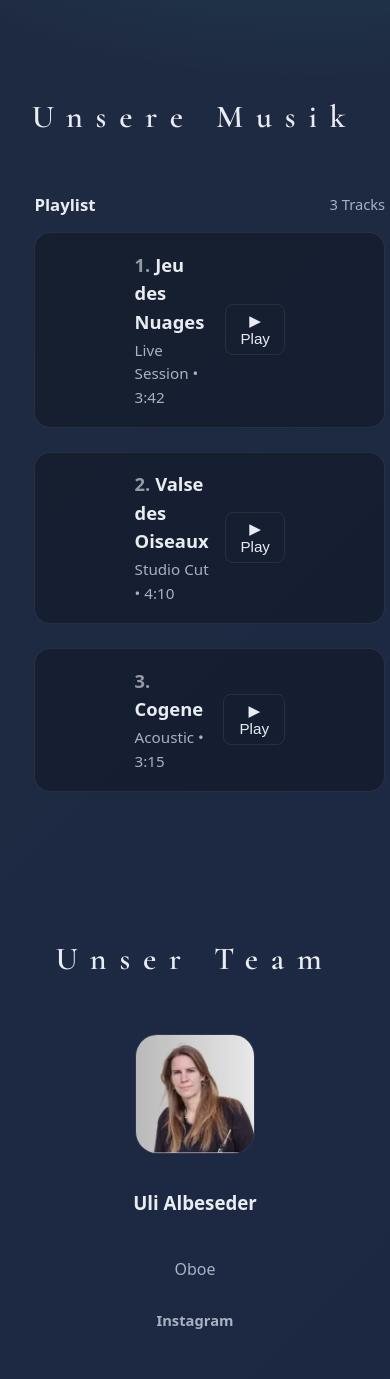
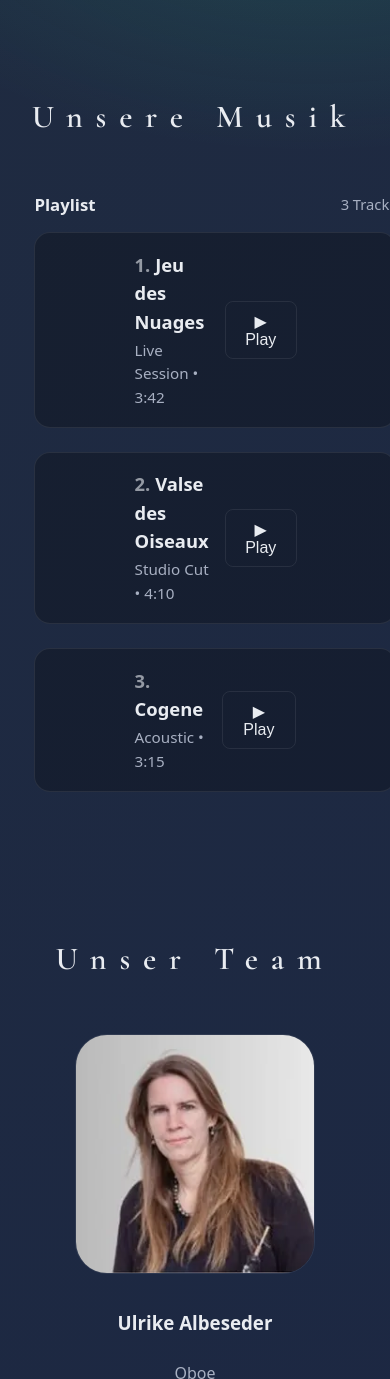
Before and after one commit to OBO-WAN/Melangea_Prototype, a PHP site: page / in a window 390 px wide; the page is wider, and only the part inside the window is pictured. Shown: the part 976-2355 px from the top of that part. Run offline with PHP 8.4, Linux system fonts and the light colour scheme.

Commit message:
feat: picture added

```diff
--- a/index.html
+++ b/index.html
@@ -153,48 +153,61 @@
           <!-- <p class="muted">Kartenlayout – später dynamisch aus WP.</p> -->
         </div>
 
-        <div class="grid three">
+        <div class="grid team">
 
           <article class="card person">
             <div class="avatar">
-              <img src="assets/IMG/portrait/uli.webp" alt="Uli Albeseder – Oboe" width="140" height="140"
+              <img src="assets/IMG/portrait/uli.webp" alt="Ulrike Albeseder – Oboe" width="140" height="140"
                 loading="lazy">
             </div>
 
-            <h3>Uli Albeseder</h3>
+            <h3>Ulrike Albeseder</h3>
             <p class="muted">Oboe</p>
 
             <div class="person-links">
-              <a href="#" target="_blank" rel="noopener">Instagram</a>
+              <a href="#" target="_blank" rel="noopener">Bio</a>
             </div>
           </article>
 
 
           <article class="card person">
             <div class="avatar">
-              <img src="assets/team/name2.webp" alt="Uwe Hanewald – Akkordeon" width="140" height="140" loading="lazy">
+              <img src="assets/IMG/portrait/Uwe.webp" alt="Uwe Hanewald – Akkordeon" width="140" height="140" loading="lazy">
             </div>
 
             <h3>Uwe Hanewald</h3>
             <p class="muted">Akkordeon</p>
 
             <div class="person-links">
-              <a href="#" target="_blank" rel="noopener">Instagram</a>
+              <a href="#" target="_blank" rel="noopener">Bio</a>
             </div>
           </article>
 
 
           <article class="card person">
             <div class="avatar">
-              <img src="assets/team/management.webp" alt="Management – Booking" width="52" height="52" loading="lazy">
+              <img src="assets/team/management.webp" alt="Wolfgang Mayé – Akkordeon" width="140" height="140"
+                loading="lazy">
             </div>
 
-            <h3>Management</h3>
-            <p class="muted">Booking</p>
+            <h3>Wolfgang Mayé</h3>
+            <p class="muted">Kontrabaß</p>
 
             <div class="person-links">
-              <a href="mailto:info@melangea2.com">info@melangea2.com</a>
-              <a href="#">Presse</a>
+              <a href="#" target="_blank" rel="noopener">Bio</a>
+            </div>
+          </article>
+
+          <article class="card person">
+            <div class="avatar">
+              <img src="assets/team/player4.webp" alt="Player 4 – Instrument" width="140" height="140" loading="lazy">
+            </div>
+
+            <h3>Wolfgang Disch</h3>
+            <p class="muted">Schlagzeug/Percussion</p>
+
+            <div class="person-links">
+              <a href="#" target="_blank" rel="noopener">Bio</a>
             </div>
           </article>
 
--- a/layout.css
+++ b/layout.css
@@ -133,6 +133,17 @@
   gap: .75rem;
 }
 
+.grid.four {
+  grid-template-columns: repeat(2, 1fr);
+  gap: 1.75rem;
+}
+
+.grid.team {
+  grid-template-columns: repeat(2, minmax(0, 1fr));
+  gap: 2rem;
+  justify-items: center;
+}
+
 .footer-grid {
   display: flex;
   align-items: center;
--- a/mobile.css
+++ b/mobile.css
@@ -1,7 +1,7 @@
 /* Responsive styles extracted from styles.css */
 
 @media (max-width: 980px) {
-.hero-grid {
+  .hero-grid {
     grid-template-columns: 1fr;
     justify-items: center;
   }
@@ -14,7 +14,7 @@
 }
 
 @media (max-width: 680px) {
-.nav {
+  .nav {
     display: none;
   }
 
@@ -28,7 +28,12 @@
     grid-template-columns: 1fr;
   }
 
-  .grid.three {
+  .grid.three,
+  .grid.four {
+    grid-template-columns: 1fr;
+  }
+
+  .grid.team {
     grid-template-columns: 1fr;
   }
 
@@ -49,11 +54,11 @@
     align-items: flex-start;
   }
 
-.brand-logo {
+  .brand-logo {
     height: 64px;
   }
 
-.hero-copy {
+  .hero-copy {
     padding: 1.15rem;
   }
 }
--- a/styles.css
+++ b/styles.css
@@ -11,7 +11,7 @@
   --radius: 22px;
   --radius-lg: 24px;
 
-  --container: 1120px;
+  --container: 1240px;
   --shadow: 0 12px 35px rgba(0, 0, 0, .35);
 }
 
@@ -250,6 +250,10 @@ h1 {
   font-size: 1.05rem;
 }
 
+.grid.team .card {
+  max-width: 320px;
+}
+
 .pill {
   display: inline-flex;
   align-items: center;
@@ -309,6 +313,7 @@ h1 {
 
 .muted {
   color: var(--muted);
+  margin: 0;
 }
 
 .small {
@@ -354,8 +359,8 @@ h1 {
   border: 1px solid var(--border);
   color: var(--text);
   border-radius: 8px;
-  padding: .45rem .9rem;
-  font-size: .95rem;
+  padding: .6rem 1.2rem;
+  font-size: 1rem;
   cursor: pointer;
   will-change: transform;
   transition: transform .18s ease, box-shadow .18s ease;
@@ -419,9 +424,9 @@ h1 {
 }
 
 .avatar {
-  width: 120px;
-  height: 120px;
-  border-radius: 22px;
+  width: 240px;
+  height: 240px;
+  border-radius: 32px;
   overflow: hidden;
   border: 1px solid var(--border);
   margin-bottom: .6rem;
@@ -429,7 +434,7 @@ h1 {
 }
 
 .avatar img {
-  width: 100%;
+  width: 101%;
   height: 100%;
   object-fit: cover;
   display: block;
```
Also changed, not shown: assets/IMG/portrait/Uwe.webp (added).
